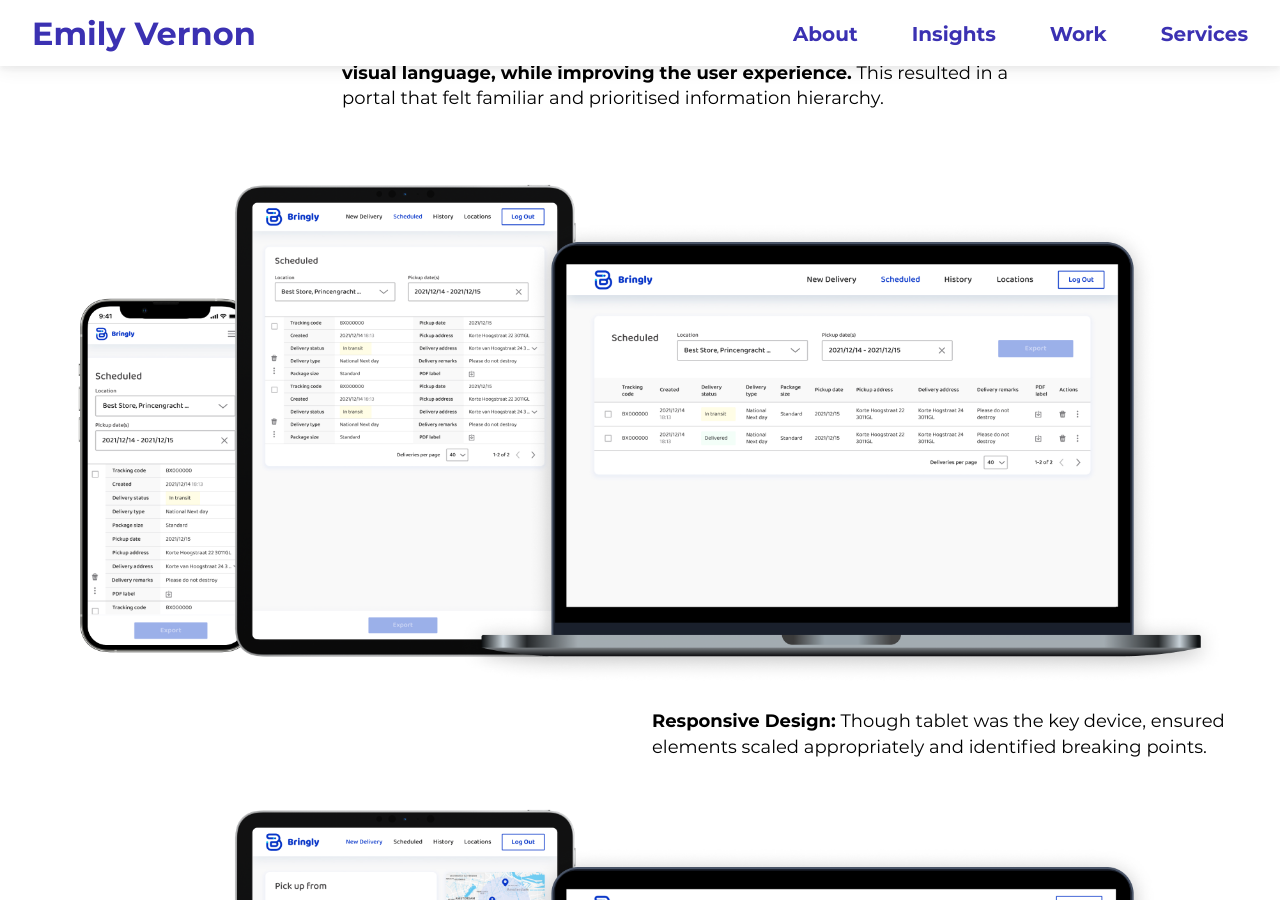
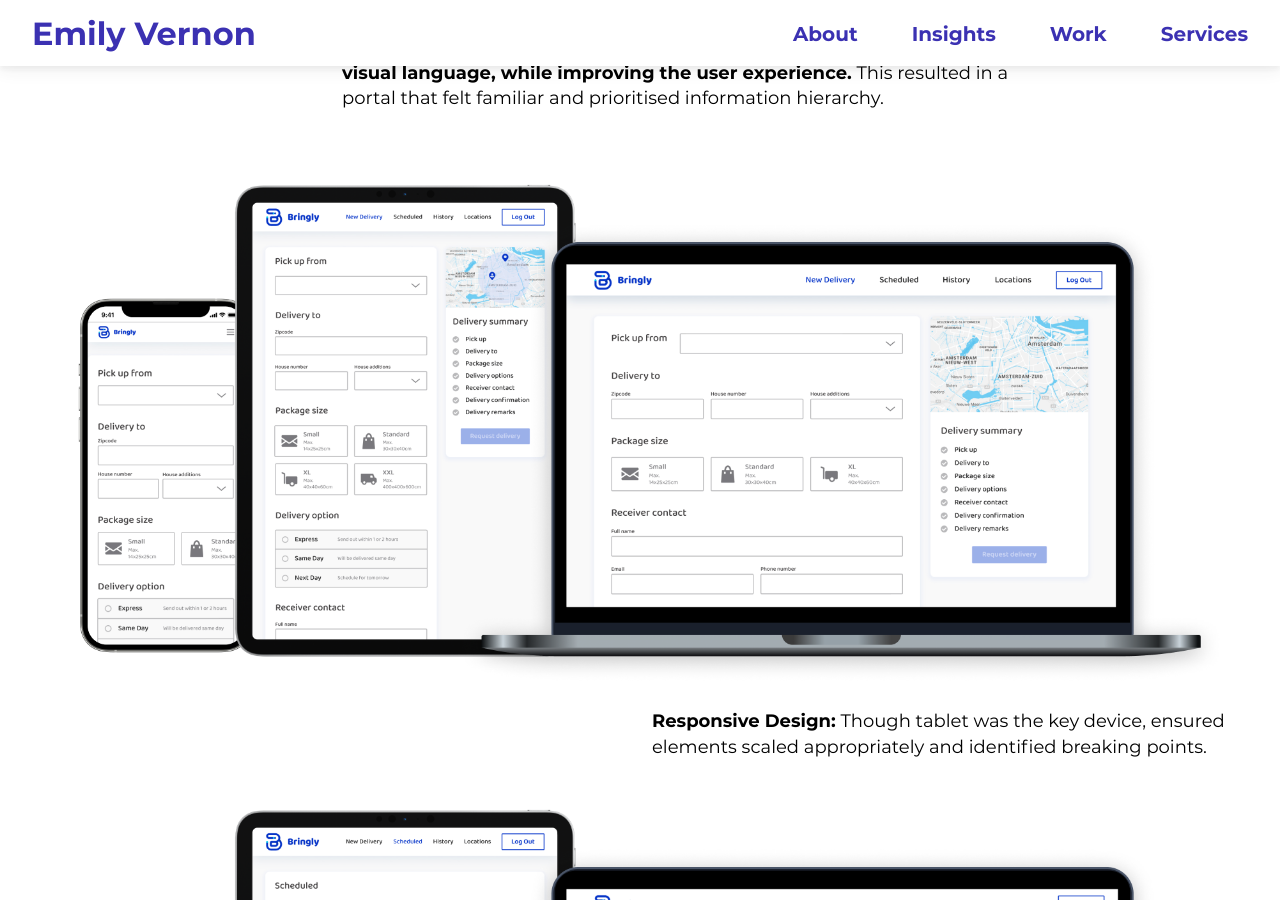
Before and after one commit to emilygv/emilyvernon.com, a Jekyll site: the page built from _casestudies/bringly.md, in a window 1280 px wide and 900 px high, scrolled down 2010 px. Built offline with Jekyll 4.4.1, drawn with Linux system fonts in a browser that asks for light colours.

Commit message:
Update bringly.md

```diff
--- a/_casestudies/bringly.md
+++ b/_casestudies/bringly.md
@@ -17,12 +17,12 @@ responsibilities: [Design Systems Audit, Competitor Research, Project Management
 title="Overview"
 content="As Bringly is a start-up, they are building and improving overtime. My approach took this into consideration to **elevate their existing brand and visual language, while improving the user experience.** This resulted in a portal that felt familiar and prioritised information hierarchy." %}
 
-![](/assets/images/casestudies/bringly/bringly-final_01.png)
+![](/assets/images/casestudies/bringly/bringly-final_02.png)
 {% include img_caption.html
 title="Responsive Design"
 content="Though tablet was the key device, ensured elements scaled appropriately and identified breaking points." %}
 
-![](/assets/images/casestudies/bringly/bringly-final_02.png)
+![](/assets/images/casestudies/bringly/bringly-final_01.png)
 {% include img_caption.html
 title="Vertical Scroll Table"
 content="Chose a vertical versus horizontal scroll as it helped to see information for one order at once." %}
```
